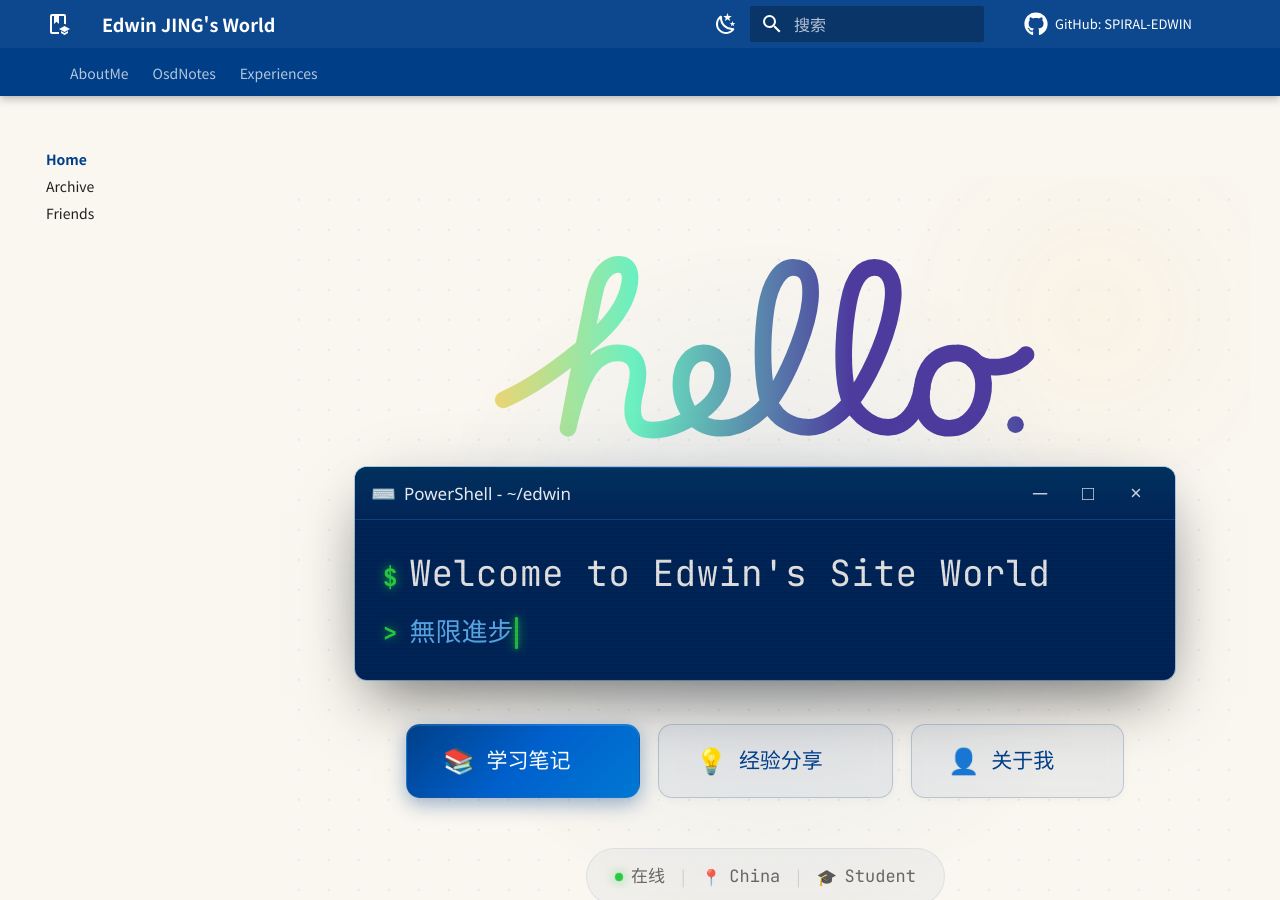
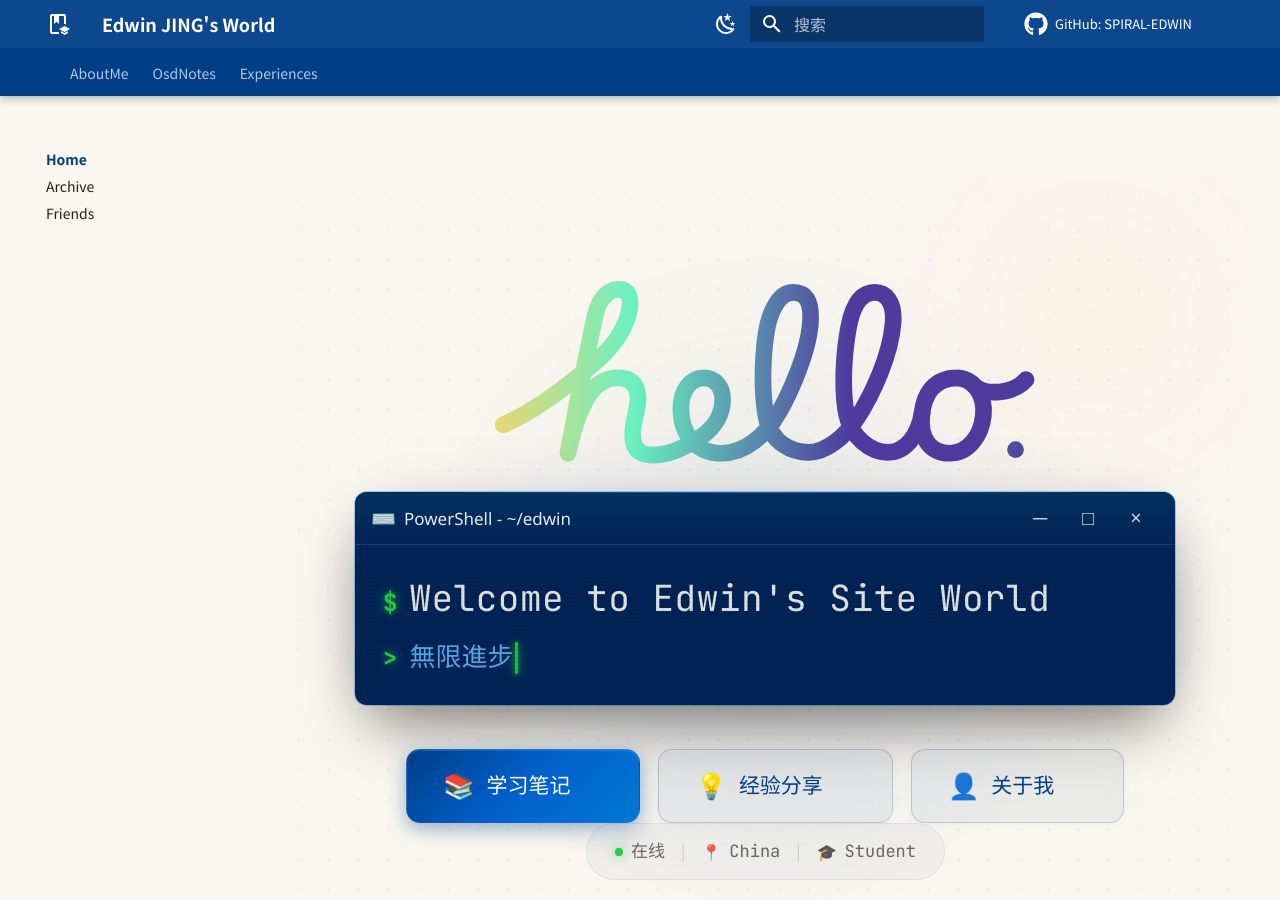
Before and after one commit to SPIRAL-EDWIN/edwinjing-blog-website, an MkDocs documentation site: the page built from docs/index.md, in a window 1280 px wide and 900 px high. Built offline with MkDocs 1.6.1 and Material for MkDocs 9.7.7, drawn with Linux system fonts in a browser that asks for light colours; comment, search, counter and statistics services are not loaded.

Commit message:
Adjust top margin in typewriter.css to remove spacing

```diff
--- a/docs/stylesheets/typewriter.css
+++ b/docs/stylesheets/typewriter.css
@@ -467,7 +467,7 @@
     display: flex;
     align-items: center;
     gap: 16px;
-    margin-top: 50px;
+    margin-top: 0;
     padding: 14px 28px;
     background: rgba(0, 63, 136, 0.04);
     border: 1px solid rgba(0, 63, 136, 0.08);
```
